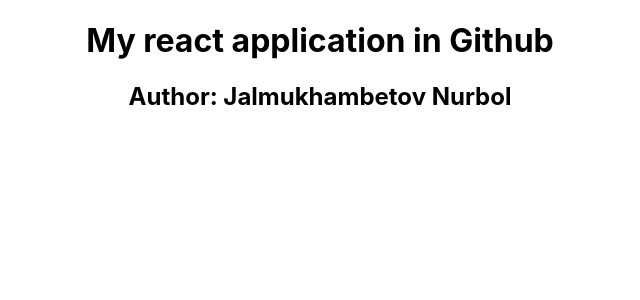
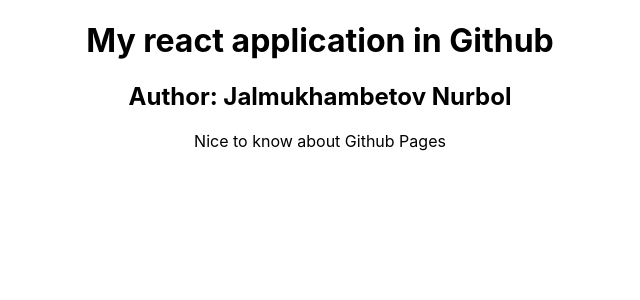
Before and after one commit to Proxyte/react-project, a React (Create React App) app: page / in a window 1280 px wide. Shown: the top 300 px of the page, without its empty margins (320-960 px from the left). Built offline with nearby package versions, Linux system fonts and the light colour scheme.

Commit message:
fix(*): added some text

```diff
--- a/src/App.js
+++ b/src/App.js
@@ -7,6 +7,7 @@
     <div className="App">
       <h1>My react application in Github</h1>
       <h2>Author: Jalmukhambetov Nurbol</h2>
+      <span>Nice to know about Github Pages</span>
     </div>
   );
 }
```
